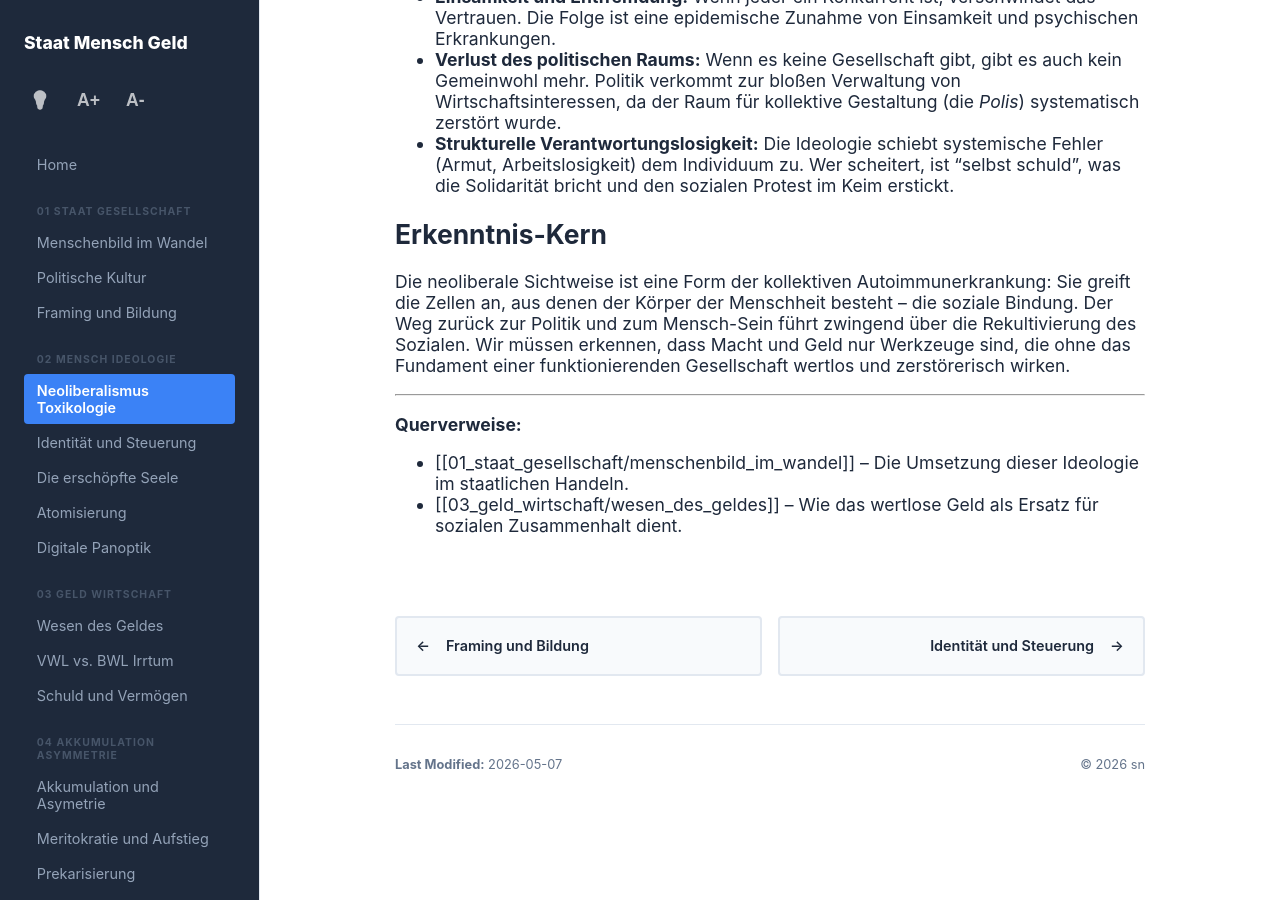
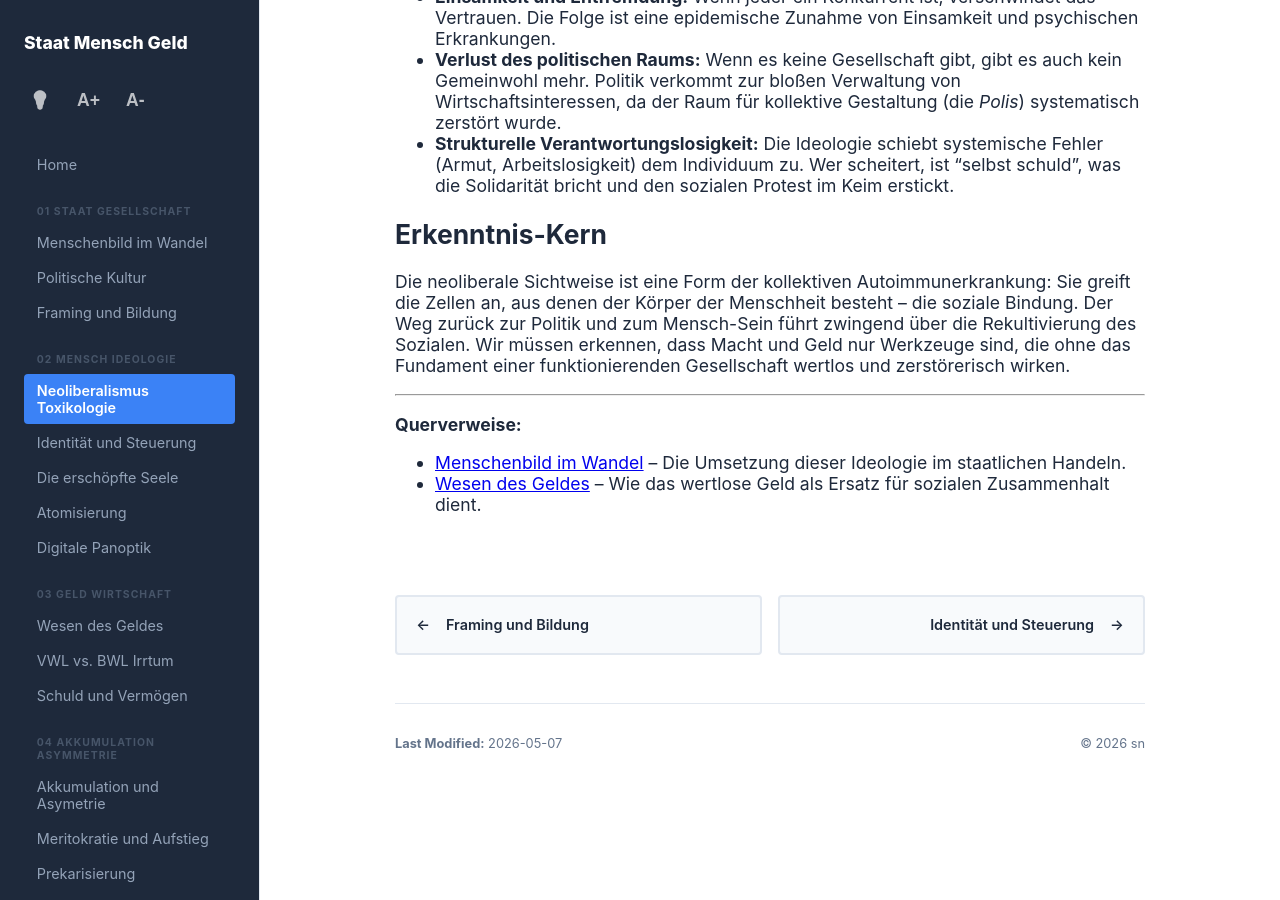
Before and after one commit to texthub/staat-mensch-geld, a Jekyll site: the page built from 02-mensch-ideologie/neoliberalismus-toxikologie.md, in a window 1280 px wide and 900 px high, scrolled down 1477 px. Built offline with Jekyll 4.4.1, drawn with Linux system fonts in a browser that asks for light colours.

Commit message:
Update neoliberalismus-toxikologie.md

```diff
--- a/02-mensch-ideologie/neoliberalismus-toxikologie.md
+++ b/02-mensch-ideologie/neoliberalismus-toxikologie.md
@@ -45,5 +45,5 @@ Die neoliberale Sichtweise ist eine Form der kollektiven Autoimmunerkrankung: Si
 
 **Querverweise:**
 
-* [[01_staat_gesellschaft/menschenbild_im_wandel]] – Die Umsetzung dieser Ideologie im staatlichen Handeln.
-* [[03_geld_wirtschaft/wesen_des_geldes]] – Wie das wertlose Geld als Ersatz für sozialen Zusammenhalt dient.
+* [Menschenbild im Wandel](/01_staat_gesellschaft/menschenbild_im_wandel) – Die Umsetzung dieser Ideologie im staatlichen Handeln.
+* [Wesen des Geldes](/03_geld_wirtschaft/wesen_des_geldes) – Wie das wertlose Geld als Ersatz für sozialen Zusammenhalt dient.
```
